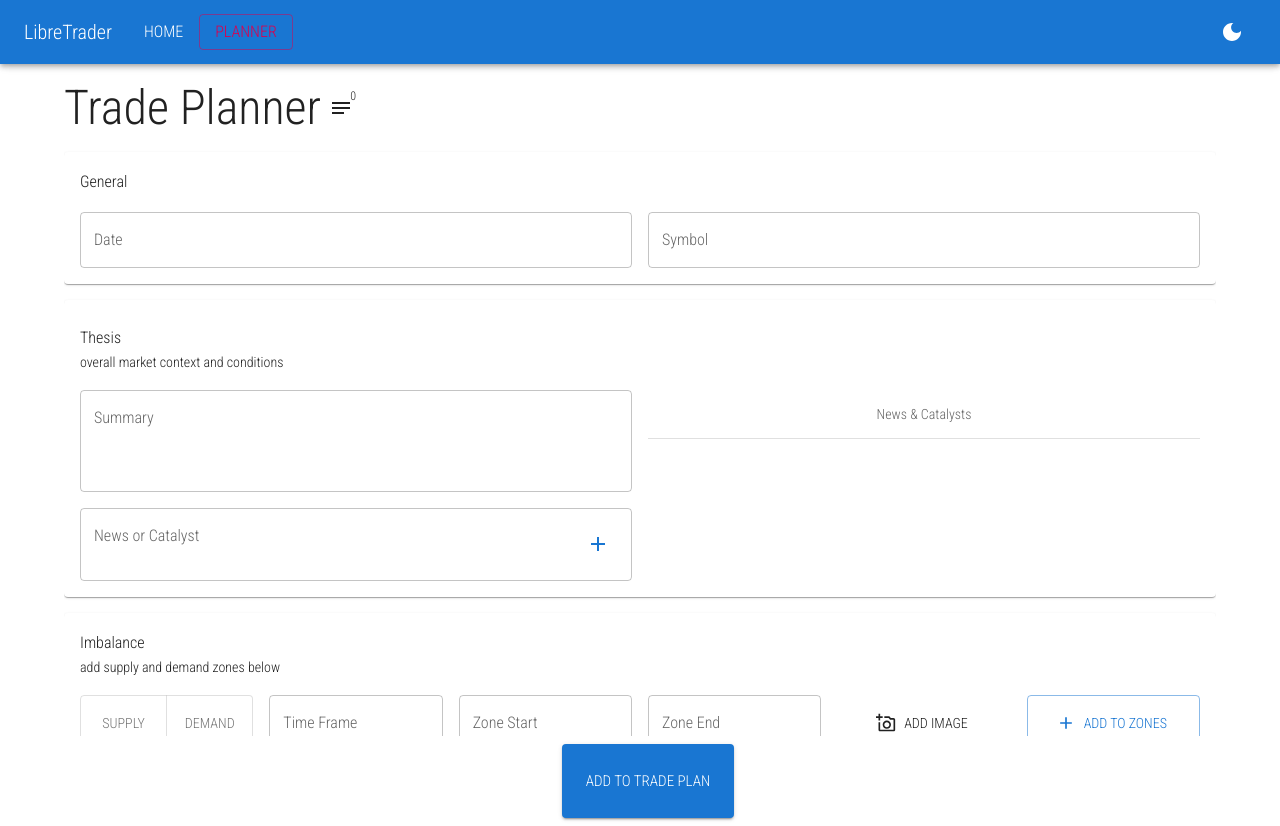
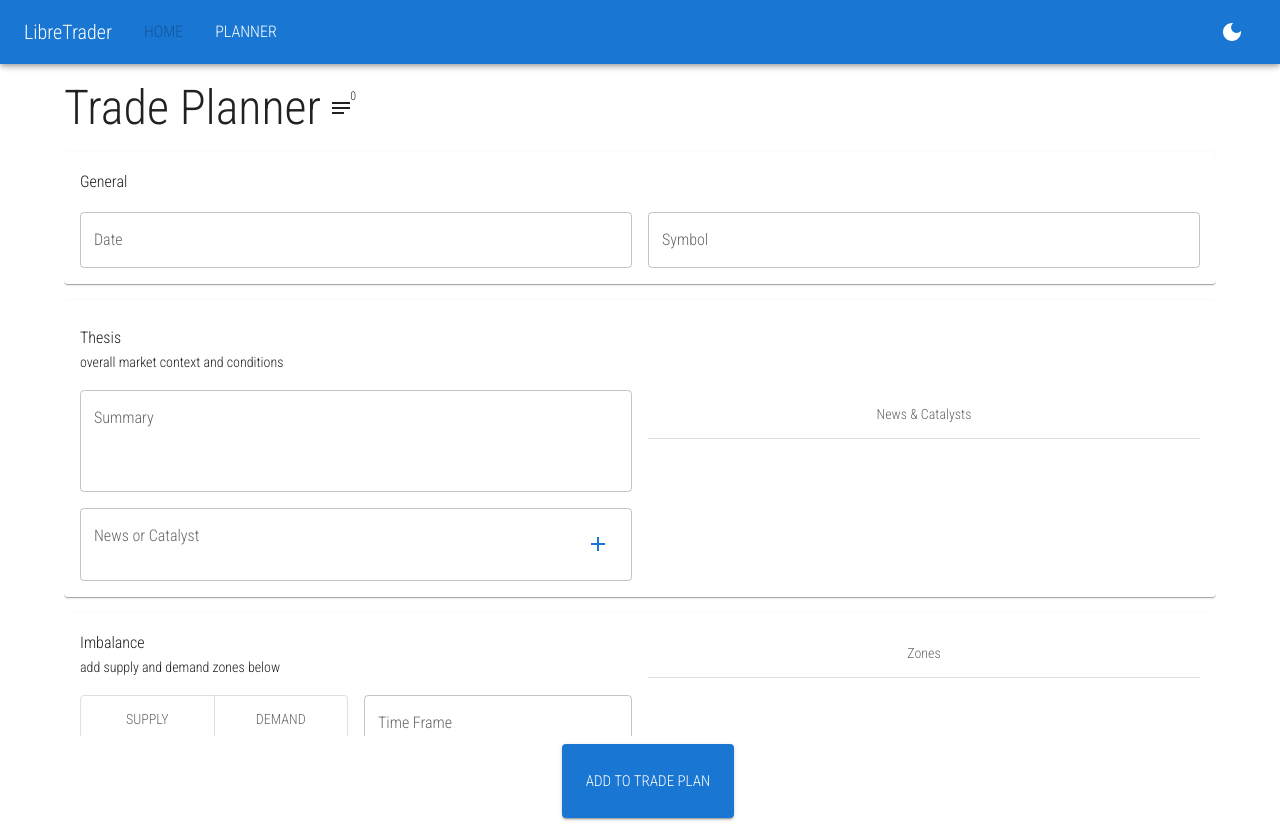
Before and after one commit to oze4/LibreTrader, a React app in the folder frontend/: page /planner in a window 1280 px wide. Built offline with nearby package versions, Linux system fonts and the light colour scheme.

Commit message:
feat(frontend): clean up form zones

```diff
--- a/frontend/src/components/FileUploadButton/index.js
+++ b/frontend/src/components/FileUploadButton/index.js
@@ -1,13 +1,15 @@
 import React from "react";
-import { Button } from "@mui/material";
+import { Button, Tooltip } from "@mui/material";
 
 export default function FileUploadButton(props) {
-  const { title = undefined, InputProps = {}, ButtonProps = {}, onChange = () => {} } = props;
+  const { title = undefined, InputProps = {}, ButtonProps = {}, TooltipProps = {}, onChange = () => {} } = props;
 
   return (
-    <Button component="label" {...ButtonProps}>
-      {title}
-      <input {...InputProps} onChange={(e) => onChange(e)} hidden />
-    </Button>
+    <Tooltip {...TooltipProps}>
+      <Button component="label" {...ButtonProps}>
+        {title}
+        <input {...InputProps} onChange={(e) => onChange(e)} hidden />
+      </Button>
+    </Tooltip>
   );
 }
--- a/frontend/src/components/Topbar/index.js
+++ b/frontend/src/components/Topbar/index.js
@@ -25,10 +25,18 @@ const pages = [
   { name: "Planner", path: "/planner" },
 ];
 
+const findPage = (pagename, location) => {
+  const p = pages.find(page => page.name === location.pathname);
+  if (!p) {
+    return { name: "", path: "" };
+  }
+  return
+}
+
 export default function TopbarResponsive(props) {
   const locaton = useLocation();
   const [selectedPage, setSelectedPage] = useState(
-    pages.find((p) => p.path === location.pathname).name,
+
   );
   const theme = useContext(ColorModeContext);
   const [anchorElNav, setAnchorElNav] = React.useState(null);
@@ -37,6 +45,7 @@ export default function TopbarResponsive(props) {
   const handleOpenNavMenu = (event) => {
     setAnchorElNav(event.currentTarget);
   };
+
   const handleOpenUserMenu = (event) => {
     setAnchorElUser(event.currentTarget);
   };
@@ -99,6 +108,7 @@ export default function TopbarResponsive(props) {
                   to={page.path}
                   key={page.name}
                   onClick={handleCloseNavMenu}
+                  disabled={page.name === "Home"}
                 >
                   <Typography textAlign="center">{page.name}</Typography>
                 </MenuItem>
@@ -124,6 +134,7 @@ export default function TopbarResponsive(props) {
                 component={RouterLink}
                 to={page.path}
                 onClick={(e) => setSelectedPage(page.name)}
+                disabled={page.name === "Home"}
               >
                 <Typography>{page.name}</Typography>
               </Button>
--- a/frontend/src/components/TradePlanForm/Zones.js
+++ b/frontend/src/components/TradePlanForm/Zones.js
@@ -1,4 +1,4 @@
-import React, { Fragment, useContext } from "react";
+import React, { Fragment } from "react";
 import {
   Button,
   Chip,
@@ -12,17 +12,28 @@ import {
   ImageListItem,
   ImageListItemBar,
   Link,
+  Paper,
+  Divider,
+  List,
+  ListSubheader,
+  useTheme
 } from "@mui/material";
 import {
   Add as AddIcon,
   AddAPhotoOutlined as AddAPhotoOutlinedIcon,
   Close as CloseIcon,
 } from "@mui/icons-material";
+import styled from "@emotion/styled";
 
 import { SimpleTable, FileUploadButton } from "@/components";
 import { useTradePlanContext } from "./context";
 
+const ToggleButtonStyled = styled(ToggleButton, (props) => ({ ...props }))`
+  color: ${({ theme }) => theme.palette.text.secondary};
+`
+
 export default function Zones(props) {
+  const theme = useTheme();
   const { state, setState } = useTradePlanContext();
 
   const handleZoneImageChange = (event) => {
@@ -94,6 +105,16 @@ export default function Zones(props) {
     });
   };
 
+  const handleZoneNotesChange = (event) => {
+    setState({
+      ...state,
+      zone: {
+        ...state.zone,
+        notes: event.target.value,
+      },
+    });
+  };
+
   const handleAddZone = () => {
     const zones = [...state.zones];
     zones.push(state.zone);
@@ -105,6 +126,7 @@ export default function Zones(props) {
         start: "",
         end: "",
         images: [],
+        notes: "",
       },
       zones: [...zones],
     });
@@ -122,24 +144,26 @@ export default function Zones(props) {
   return (
     <Fragment>
       <Grid container spacing={2}>
+        <Grid item xs={12} md={6} container spacing={2}>
           <Grid item xs={12}>
             <Typography variant="subtitle1">Imbalance</Typography>
             <Typography variant="subtitle2">add supply and demand zones below</Typography>
           </Grid>
           {/* add supply or demand zone */}
-        <Grid item xs={12} md={2} container>
+          <Grid item xs={12} sm={6} md={6}>
             <ToggleButtonGroup
               fullWidth
-            color={state.zone.type === "supply" ? "error" : "success"}
+              color={state.zone.type === "supply" ? "error" : state.zone.type === "demand" ? "success" : "warning"}
               value={state.zone.type}
+              orientation="horizontal"
               exclusive
               onChange={(_e, val) => handleZoneTypeChange(val)}
             >
-            <ToggleButton value="supply">Supply</ToggleButton>
-            <ToggleButton value="demand">Demand</ToggleButton>
+              <ToggleButtonStyled value="supply">Supply</ToggleButtonStyled>
+              <ToggleButtonStyled value="demand">Demand</ToggleButtonStyled>
             </ToggleButtonGroup>
           </Grid>
-        <Grid item xs={12} md={2}>
+          <Grid item xs={12} sm={6} md={6}>
             <TextField
               fullWidth
               value={state.zone.timeFrame}
@@ -148,7 +172,7 @@ export default function Zones(props) {
               placeholder="5min/1hr/etc.."
             />
           </Grid>
-        <Grid item xs={12} md={2}>
+          <Grid item xs={12} sm={6} md={6}>
             <TextField
               fullWidth
               value={state.zone.start}
@@ -157,7 +181,7 @@ export default function Zones(props) {
               placeholder="zone start price"
             />
           </Grid>
-        <Grid item xs={12} md={2}>
+          <Grid item xs={12} sm={6} md={6}>
             <TextField
               fullWidth
               value={state.zone.end}
@@ -166,10 +190,22 @@ export default function Zones(props) {
               placeholder="zone end price"
             />
           </Grid>
-        <Grid item xs={12} md={2} container>
+          <Grid item xs={12} sm={12}>
+            <TextField
+              fullWidth
+              value={state.zone.notes}
+              onChange={handleZoneNotesChange}
+              label="Notes"
+              placeholder="notes for this zone"
+            />
+          </Grid>
+          <Grid item xs={12} sm={6} md={6} container>
             <FileUploadButton
               onChange={handleZoneImageChange}
               title="add image"
+              TooltipProps={{
+                title: "screenshots or images related to this zone"
+              }}
               ButtonProps={{
                 fullWidth: true,
                 variant: "text",
@@ -182,7 +218,7 @@ export default function Zones(props) {
               }}
             />
           </Grid>
-        <Grid item xs={12} md={2} container>
+          <Grid item xs={12} sm={6} md={6} container>
             <Button fullWidth variant="outlined" startIcon={<AddIcon />} onClick={handleAddZone}>
               ADD TO ZONES
             </Button>
@@ -219,20 +255,29 @@ export default function Zones(props) {
             </ImageList>
           </Grid>
         </Grid>
-      <Grid item xs={12} container>
+        <Grid item xs={12} md={6} container>
+          <Grid item xs={12}>
+            <List
+              sx={{ maxHeight: "180px", overflow: "scroll" }}
+              subheader={<ListSubheader sx={{ textAlign: "center" }}>Zones</ListSubheader>}
+            >
+              <Divider />
+            </List>
             {state.zones && state.zones.length > 0 ? (
               <Fragment>
-            <Grid item xs={12}>
-              <Typography variant="subheader2">Zones</Typography>
-            </Grid>
                 <SimpleTable
                   data={state.zones.map((z, zoneIndex) => ({
                     ...z,
-                // override example
+                    images: z.images.length || 0,
+                    notes: <Typography sx={{ overflow: "hidden" }}>{z.notes}</Typography>,
                     type: (
                       <Chip
                         color={
-                      z.type === "supply" ? "error" : z.type === "demand" ? "success" : "default"
+                          z.type === "supply"
+                            ? "error"
+                            : z.type === "demand"
+                            ? "success"
+                            : "default"
                         }
                         onDelete={() => handleRemoveZone(zoneIndex)}
                         label={z.type}
@@ -244,6 +289,8 @@ export default function Zones(props) {
                     { key: "timeFrame", display: "Time Frame" },
                     { key: "start", display: "Zone Start" },
                     { key: "end", display: "Zone End" },
+                    { key: "notes", display: "Notes" },
+                    { key: "images", display: "Images Count" }
                   ]}
                 />
               </Fragment>
@@ -251,6 +298,8 @@ export default function Zones(props) {
               <Fragment />
             )}
           </Grid>
+        </Grid>
+      </Grid>
     </Fragment>
   );
 }
--- a/frontend/src/components/TradePlanForm/context.js
+++ b/frontend/src/components/TradePlanForm/context.js
@@ -11,6 +11,7 @@ const initialState = {
     start: "",
     end: "",
     images: [],
+    notes: "",
   },
   zones: [],
   newsAndCatalysts: [],
```
Lines whose indentation alone changed are shown as unchanged.
